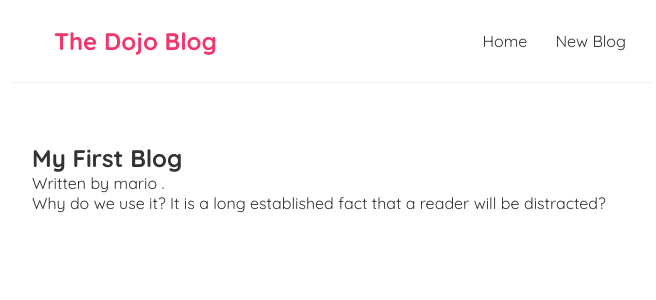
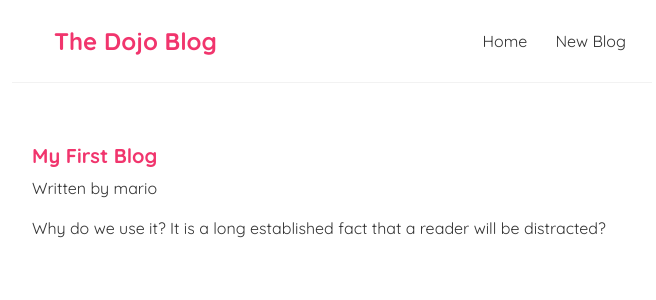
Before and after one commit to alexu101/Learning-React, a React (Create React App) app in the folder React project code along - NET Ninja/dojo-blog/: page /blogs/1 in a window 1280 px wide. Shown: the top 300 px of the page, without its empty margins (308-964 px from the left). Built offline with nearby package versions, Linux system fonts and the light colour scheme; data requests are answered from the project's data file.

Commit message:
i learned again about useFetch reusabilty

```diff
--- a/React project code along - NET Ninja/dojo-blog/src/BlogDetails.js
+++ b/React project code along - NET Ninja/dojo-blog/src/BlogDetails.js
@@ -1,11 +1,12 @@
 import { useParams } from "react-router-dom";
 import useFetch from "./useFetch";
 
+
 const BlogDetails
     = () => {
+
         const { id } = useParams();
-        const { data: blog, error, isPending } = useFetch('http://localhost:8000/blogs/' + id);
-
+        const { data: blog, isPending, error } = useFetch('http://localhost:8000/blogs/' + id)
 
         return (
             <div className="blog-details">
@@ -14,7 +15,7 @@
                 {blog && (
                     <article>
                         <h2>{blog.title}</h2>
-                        <p>Written by {blog.author} .</p>
+                        <p>Written by {blog.author}</p>
                         <div>{blog.body}</div>
                     </article>
                 )}
--- a/React project code along - NET Ninja/dojo-blog/src/index.css
+++ b/React project code along - NET Ninja/dojo-blog/src/index.css
@@ -52,3 +52,21 @@
 .blog-preview a{
   text-decoration: none;
 }
+
+/*blog details*/
+.blog-details h2{
+  font-size: 20px;
+  color:#f1356d;
+  margin-bottom: 10px;
+}
+.blog-details div{
+  margin:20px 0;
+}
+.blog-details button{
+  background-color: #f1356d;
+  color: #f2f2f2;
+  border :0;
+  padding: 8px;
+  border-radius: 8px;
+  cursor:pointer;
+}
```
